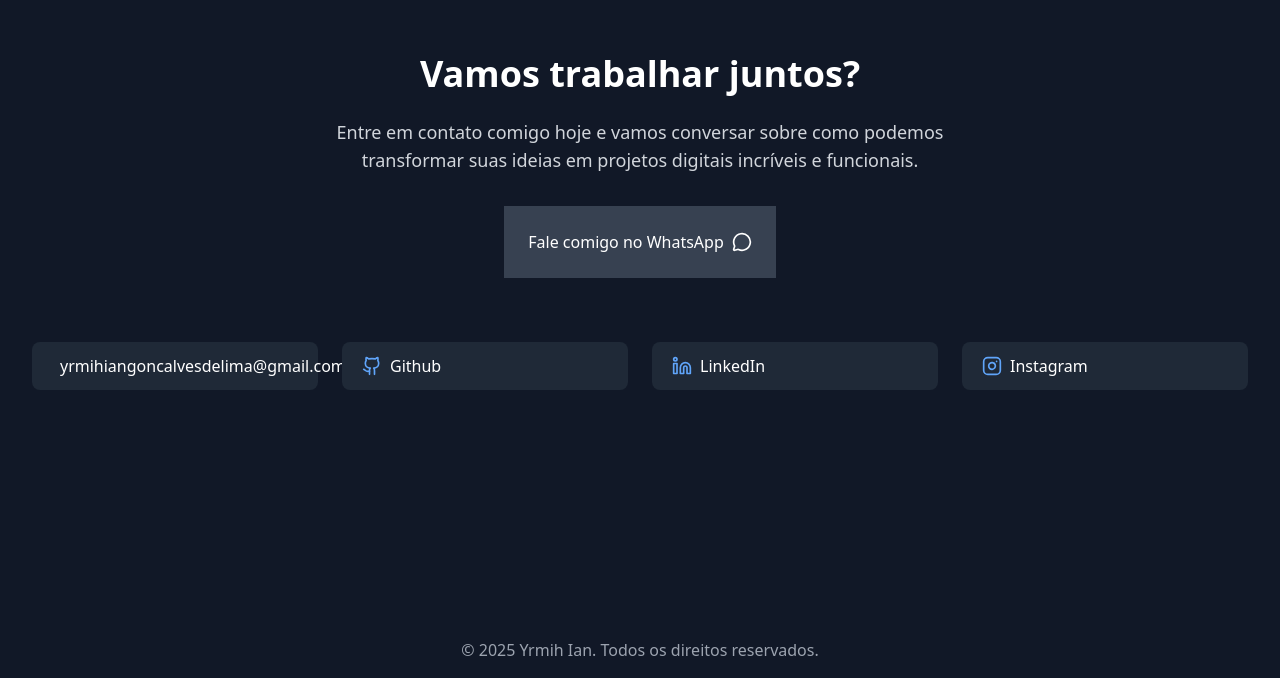
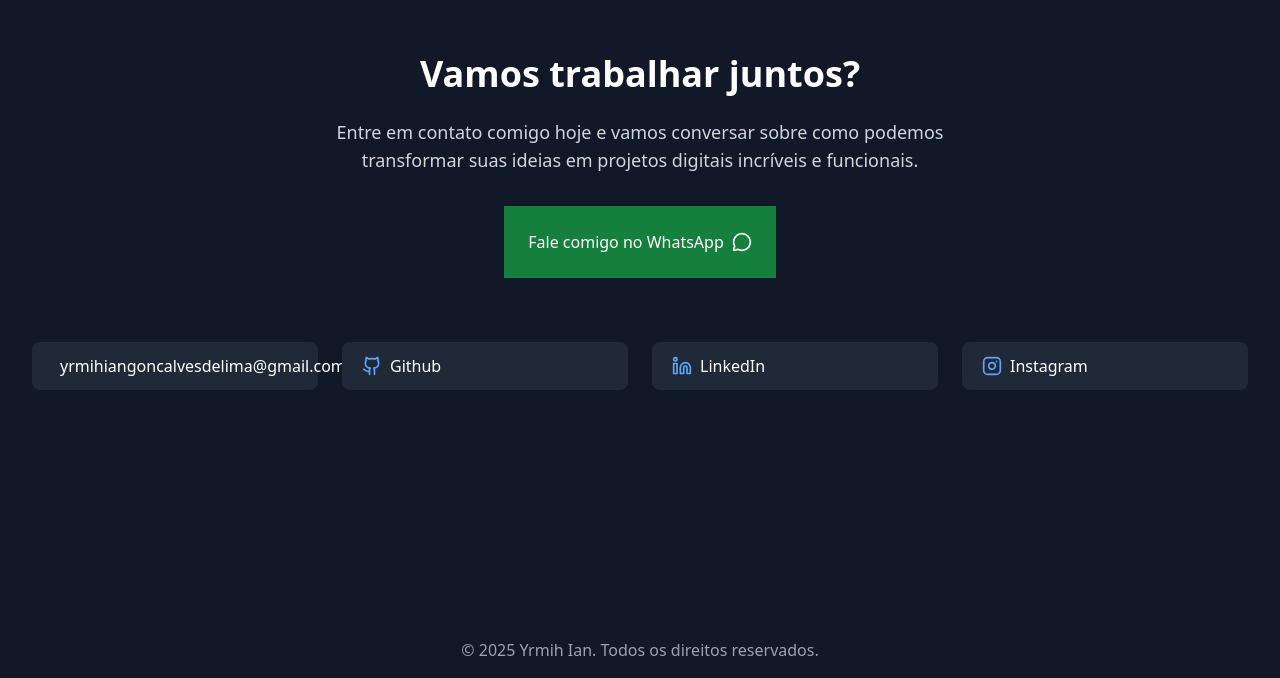
Before and after one commit to Yrmih/portfolio-web, a Next.js app: page / in a window 1280 px wide. Shown: the part 3378-4056 px from the top of the page. Built offline with nearby package versions, Linux system fonts and the light colour scheme.

Commit message:
feat-mudando a cor do botton de wpp pra contato

```diff
--- a/src/sections/Contact.tsx
+++ b/src/sections/Contact.tsx
@@ -20,7 +20,7 @@ export default function Contact({ id }: { id: string }) {
         href="91 98131-2498"
         target="_blank"
         rel="noopener noreferrer"
-        className="flex items-center gap-2 px-6 py-6 roudend-full hover: bg-gray-700 transition-colors mb-12"
+        className="flex items-center gap-2 px-6 py-6 roudend-full hover: bg-green-700 transition-colors mb-12"
       >
         <span>Fale comigo no WhatsApp</span>
         <MessageCircle className="w-5 h-5" />
```
